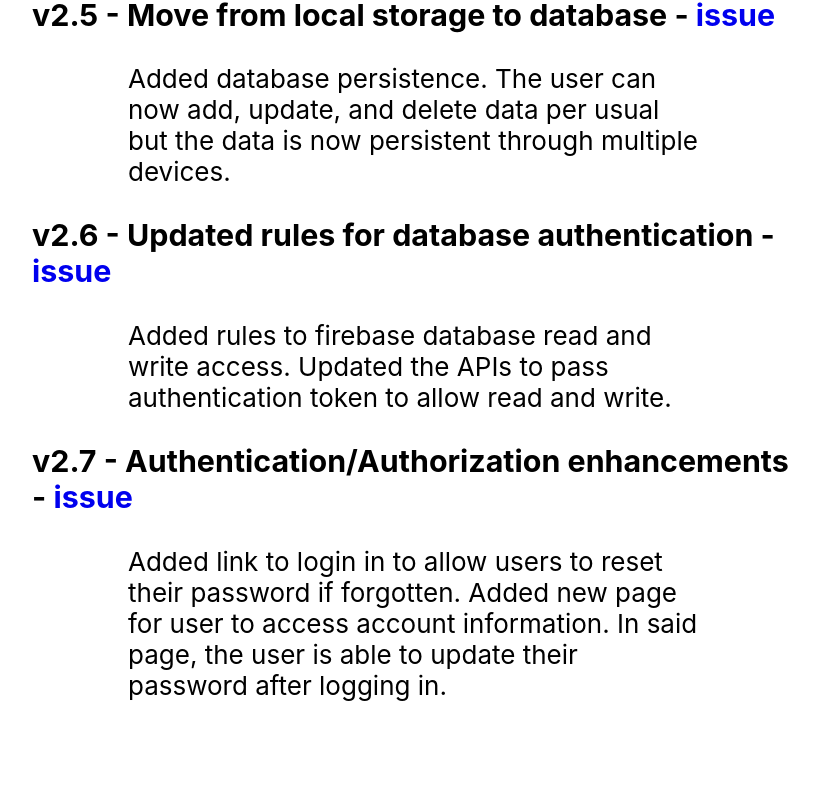
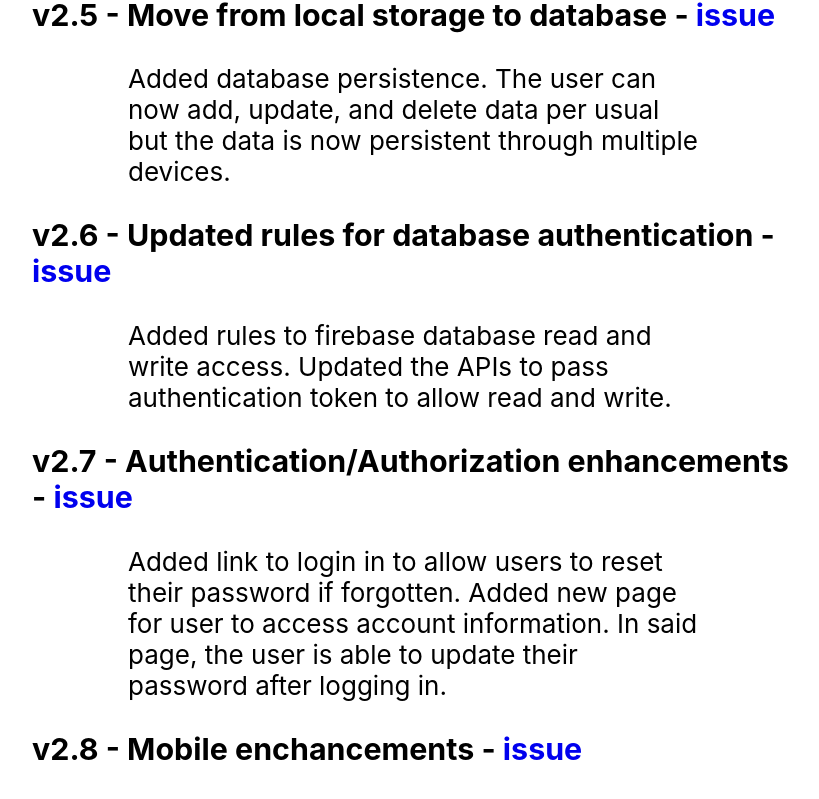
Before and after one commit to jxm8022/Net_Budget, a React (Create React App) app in the folder net_budget/: page /version in a window 1280 px wide. Shown: the part 1989-2788 px from the top of the page, without its empty margins (224-1043 px from the left). Before the commit the page ends 2690 px from the top, so only its background shows below. Built offline with nearby package versions, Linux system fonts and the light colour scheme.

Commit message:
Updated version history

```diff
--- a/net_budget/src/assets/versionHistory.js
+++ b/net_budget/src/assets/versionHistory.js
@@ -76,6 +76,13 @@ const versionHistory = [
         info: 'Added link to login in to allow users to reset their password if forgotten. Added new page for user to access account information. In said page, the user is able to update their password after logging in.',
         link: 'https://github.com/jxm8022/Net_Budget/issues/45'
     },
+    {
+        id: 11,
+        version: 2.8,
+        title: 'Mobile enchancements',
+        info: 'Updated the mobile application to fix changes with the following: bar chart, pie chart, modal on iPad, table.',
+        link: 'https://github.com/jxm8022/Net_Budget/issues/44'
+    },
 ]
 
 export default versionHistory;
```
